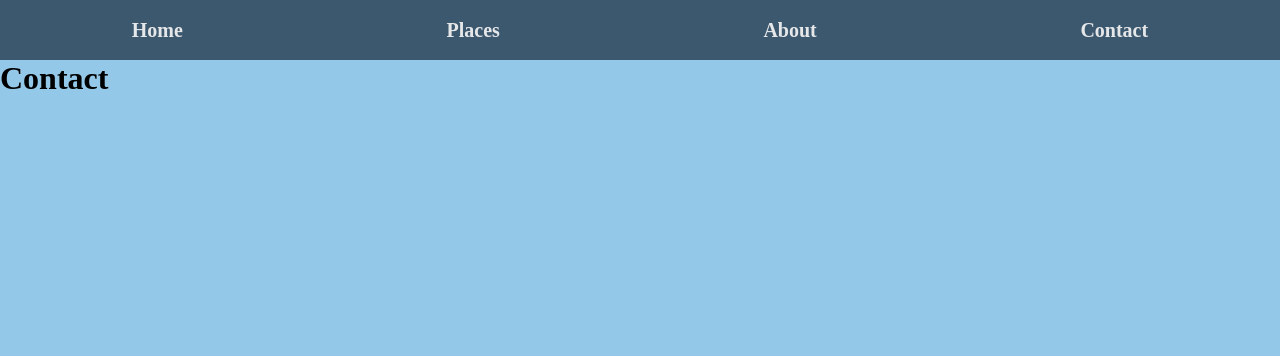
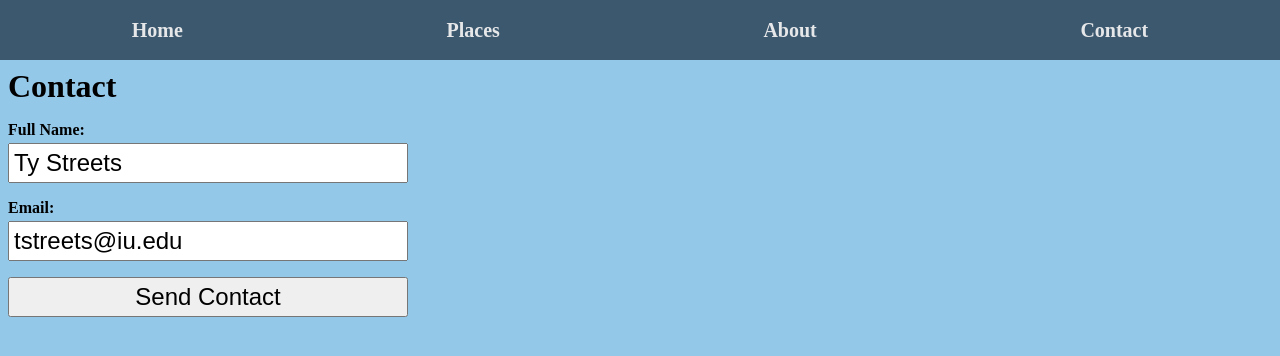
Before and after one commit to tstreets/23fall-n320-getting-started, a Next.js app: page /contact in a window 1280 px wide. Shown: the top 356 px of the page. Built offline with nearby package versions, Linux system fonts and the light colour scheme.

Commit message:
Add contact info

```diff
--- a/src/pages/contact.js
+++ b/src/pages/contact.js
@@ -1,9 +1,52 @@
 import React from 'react';
+import styles from '@/styles/Contact.module.css';
+import { useRouter } from 'next/router';
 
 export default function Contact() {
-    return (
-        <>
-            <h1>Contact</h1>
-        </>
-    )
+  const [fullName, setFullName] = React.useState('Ty Streets');
+  const [email, setEmail] = React.useState('tstreets@iu.edu');
+  //   let fullName = 'Ty Streets';
+  //   let email = 'tstreets@iu.edu';
+
+  const router = useRouter();
+
+  function contactFormSubmit(e) {
+    e.preventDefault();
+    if(fullName !== '' && email !== '') {
+        router.push('/contact/success')
+    }
+  }
+
+  function updateContactInfo(e) {
+    if (e.currentTarget.name === 'fullName') {
+      // fullName = e.currentTarget.value;
+      setFullName(e.currentTarget.value);
+    }
+    if (e.currentTarget.name === 'email') {
+      //   email = e.currentTarget.value;
+      setEmail(e.currentTarget.value);
+    }
+  }
+
+  return (
+    <>
+      <form className={styles.form} onSubmit={contactFormSubmit}>
+        <h1>Contact</h1>
+
+        <div className={styles.formField}>
+          <label>Full Name:</label>
+          <input name='fullName' type='text' placeholder='Ty Streets' onChange={updateContactInfo} value={fullName} />
+        </div>
+
+        <div className={styles.formField}>
+          <label>Email:</label>
+          <input name='email' type='email' placeholder='tstreets@iu.edu' onChange={updateContactInfo} value={email} />
+        </div>
+
+        <div className={styles.formField}>
+          <input type='submit' value='Send Contact' />
+        </div>
+      </form>
+    </>
+  );
 }
--- /dev/null
+++ b/src/styles/Contact.module.css
@@ -0,0 +1,22 @@
+.form {
+    padding: 8px;
+}
+
+.formField {
+    display: flex;
+    flex-direction: column;
+    margin-bottom: 16px;
+}
+
+.formField label {
+    font-size: 16px;
+    font-weight: bold;
+    margin-bottom: 4px;
+}
+
+.formField input {
+    font-size: 24px;
+    height: 40px;
+    width: 400px;
+    padding: 4px;
+}
```
Also changed, not shown: src/pages/contact/success.js (added, +9 -0 lines).
